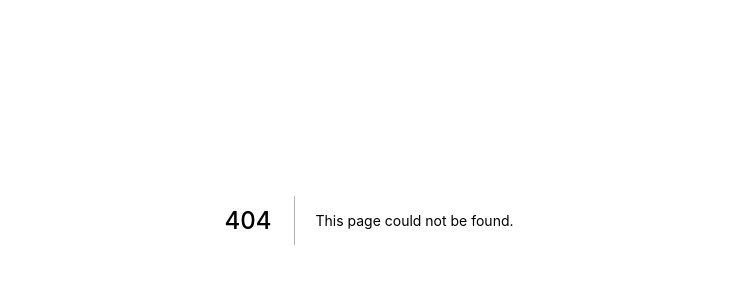
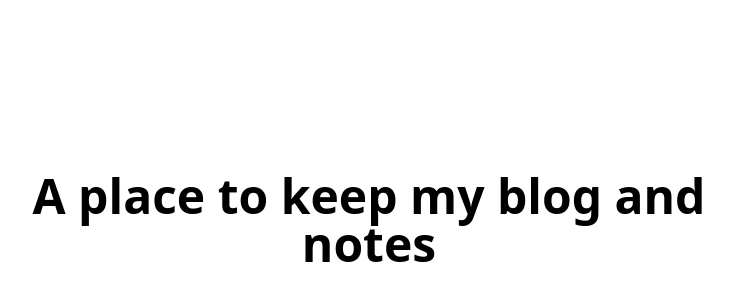
Before and after one commit to HangCcZ/HangC.dev, a Next.js app: page /blog in a window 1280 px wide. Before the commit this address had no page. Shown: the part 180-480 px from the top of the page, without its empty margins (271-1004 px from the left). Built offline with nearby package versions, Linux system fonts and the light colour scheme.

Commit message:
created a page for blog/note purpose

```diff
--- /dev/null
+++ b/pages/blog.jsx
@@ -0,0 +1,11 @@
+export default function Blog() {
+  return (
+    <div className="flex min-h-screen flex-col items-center justify-center py-2">
+      <main className="flex w-full flex-1 flex-col items-center justify-center px-20 text-center">
+        <h1 className=" text-2xl font-bold sm:text-3xl md:w-2/3 md:text-4xl lg:text-5xl">
+          A place to keep my blog and notes
+        </h1>
+      </main>
+    </div>
+  )
+}
```
